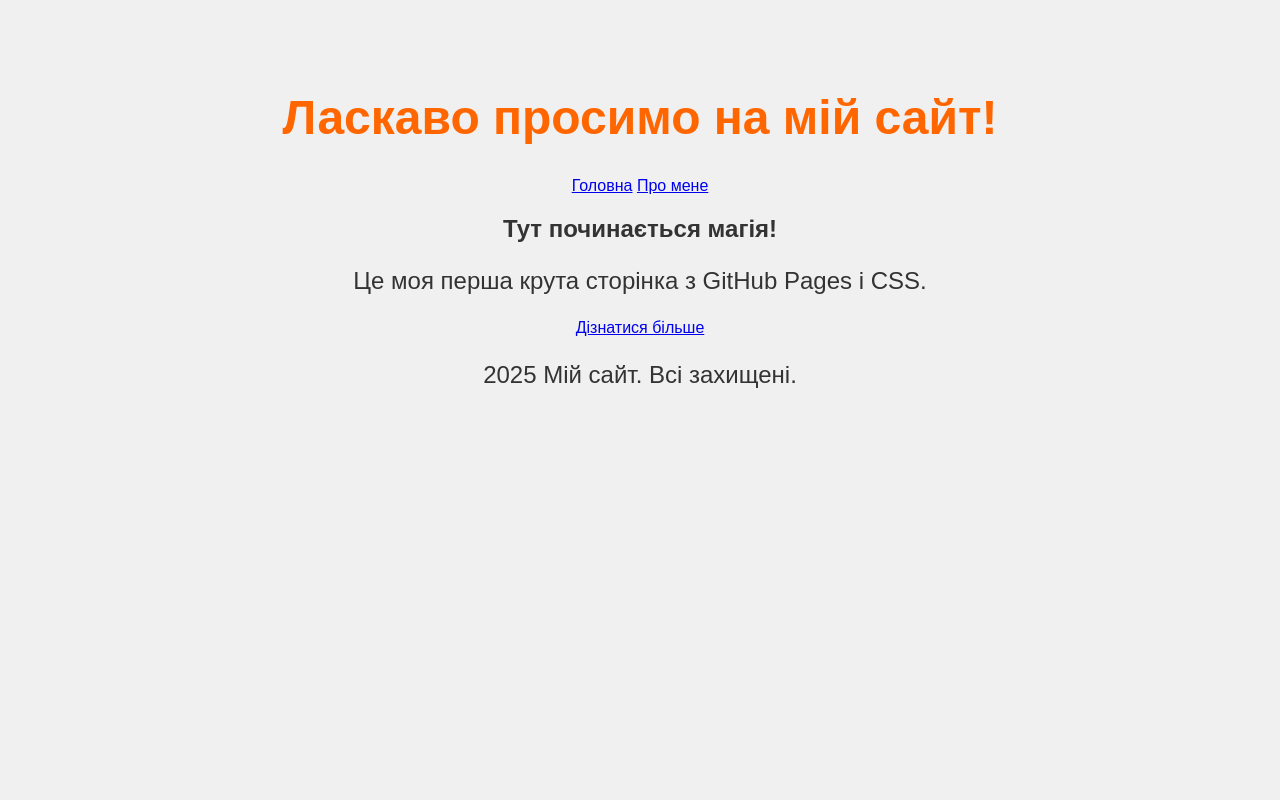
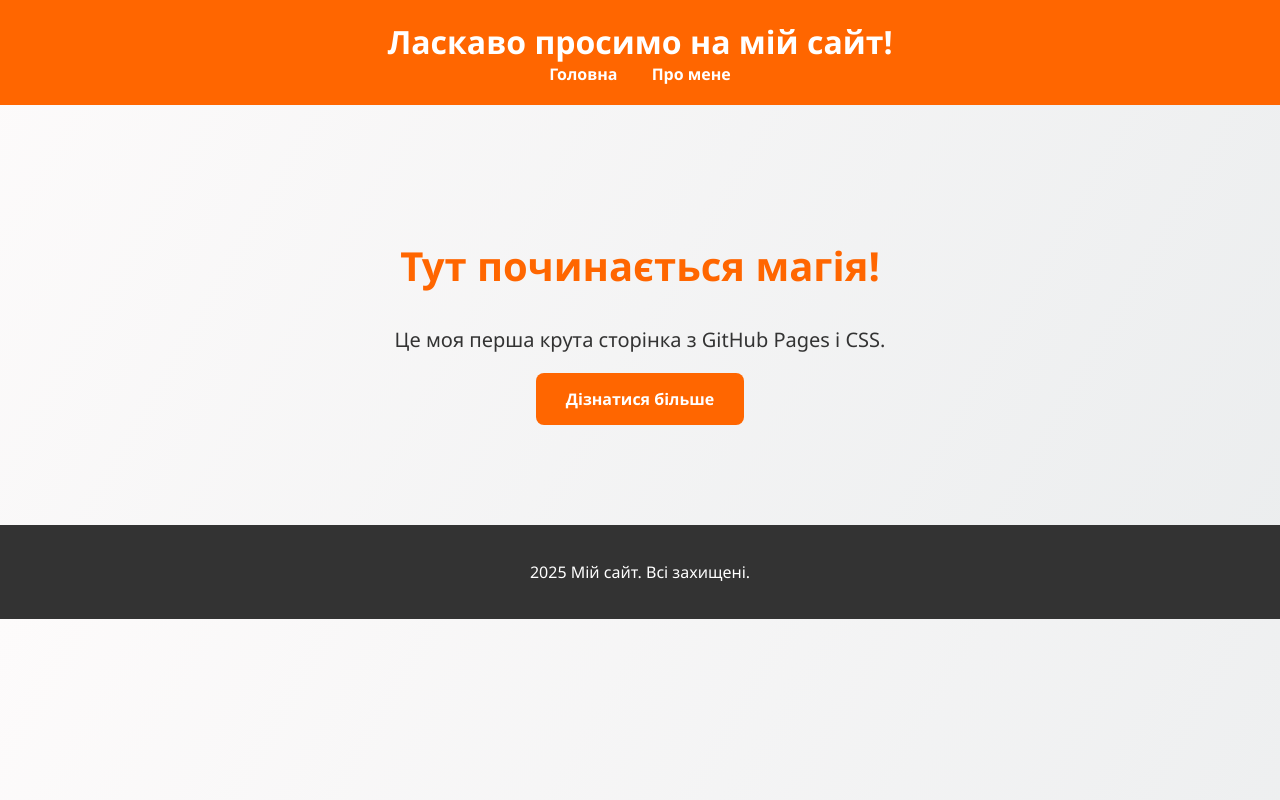
Before and after one commit to fla1kich/my-website, a plain HTML site: page index.html in a window 1280 px wide. Drawn offline with Linux system fonts and the light colour scheme.

Commit message:
Update style.css

```diff
--- a/style.css
+++ b/style.css
@@ -1,14 +1,67 @@
 body {
-  font-family: Arial, sans-serif;
-  background-color: #f0f0f0;
-  color: #333;
-  text-align: center;
-  padding: 50px;
+    font-family: 'Segoe UI', Tahoma, Geneva, Verdana, sans-serif;
+    margin: 0;
+    padding: 0;
+    background: linear-gradient(120deg, #fdfbfb, #ebedee);
+    color: #333;
 }
-h1 {
-  color: #ff6600;
-  font-size: 48px;
+
+header {
+    background-color: #ff6600;
+    padding: 20px;
+    text-align: center;
+    color: white;
 }
-p {
-  font-size: 24px;
+
+header h1 {
+    margin: 0;
 }
+
+nav a {
+    margin: 0 15px;
+    text-decoration: none;
+    color: white;
+    font-weight: bold;
+    transition: 0.3s;
+}
+
+nav a:hover {
+    color: #333;
+}
+
+main {
+    text-align: center;
+    padding: 100px 20px;
+}
+
+.hero h2 {
+    font-size: 40px;
+    color: #ff6600;
+}
+
+.hero p {
+    font-size: 20px;
+    margin: 20px 0;
+}
+
+.btn {
+    display: inline-block;
+    padding: 15px 30px;
+    background-color: #ff6600;
+    color: white;
+    text-decoration: none;
+    font-weight: bold;
+    border-radius: 8px;
+    transition: 0.3s;
+}
+
+.btn:hover {
+    background-color: #e65c00;
+    transform: scale(1.05);
+}
+
+footer {
+    background-color: #333;
+    color: white;
+    padding: 20px;
+    text-align: center;
```
